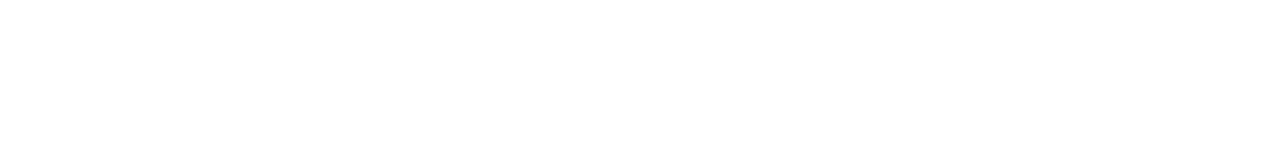
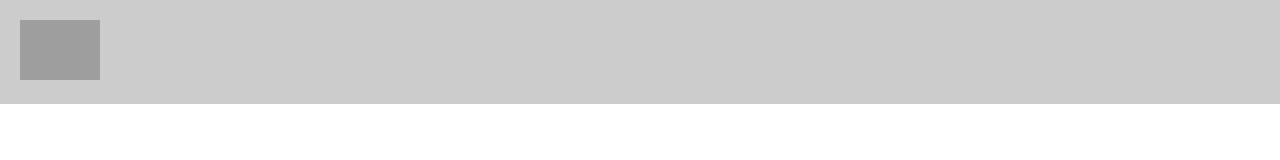
Before and after one commit to Alexander-Shiryaev/Geekbrains-ReactJS, a React app: page /profile in a window 1280 px wide. Built offline with nearby package versions, Linux system fonts and the light colour scheme; grey boxes are pictures that could not be loaded.

Commit message:
fixed profile

```diff
--- a/static_src/components/Header/Header.jsx
+++ b/static_src/components/Header/Header.jsx
@@ -1,7 +1,6 @@
 import React from "react";
 import PropTypes from "prop-types";
 import { Link } from "react-router-dom";
-import Profile from "../Profile/Profile"
 import "./Header.scss";
 
 export default class Header extends React.Component {
@@ -19,7 +18,7 @@ export default class Header extends React.Component {
     return (
       <header className="header">
         <Link to="/profile/">
-          <Profile primaryText="Profile" />
+          <span>profile</span>
         </Link>
         <span>Чат {this.props.chatId}</span>
       </header>
--- a/static_src/components/Header/Header.scss
+++ b/static_src/components/Header/Header.scss
@@ -5,6 +5,8 @@
     background-color: rgb(76, 171, 209);
     & span {
         font-size: 20px;
+        display: block;
+        color: #fff;
     }
     & img {
         border-radius: 50px;
--- a/static_src/components/Profile/Profile.jsx
+++ b/static_src/components/Profile/Profile.jsx
@@ -9,7 +9,7 @@ export default class Profile extends React.Component {
 
     render() {
         return(
-            <div>
+            <div className='profile-wrapper'>
                 <img src="https://avatarko.ru/img/avatar/14/multfilm_Futurama_Bender_13773.jpg" alt="img" height="60px" />
             </div>
         )
--- a/static_src/components/Profile/Profile.scss
+++ b/static_src/components/Profile/Profile.scss
@@ -0,0 +1,4 @@
+.profile-wrapper {
+    padding: 20px;
+    background-color: #ccc;
+}
--- a/static_src/components/Router.jsx
+++ b/static_src/components/Router.jsx
@@ -1,6 +1,7 @@
 import React from 'react';
-import { Switch, Route } from 'react-router-dom'
+import { Switch, Route } from 'react-router-dom';
 import Layout from './Layout/Layout';
+import Profile from './Profile//Profile';
 
 
 export default class Router extends React.Component {
@@ -18,8 +19,8 @@ export default class Router extends React.Component {
                />
                <Route
                    exact
-                   path='/profile/:profileId/'
-                   render={ obj => <Layout
+                   path='/profile/'
+                   render={ obj => <Profile
                        profileId={ Number(obj.match.params.profileId) }
                    />
                    }
```
Also changed, not shown: 1 other file.
